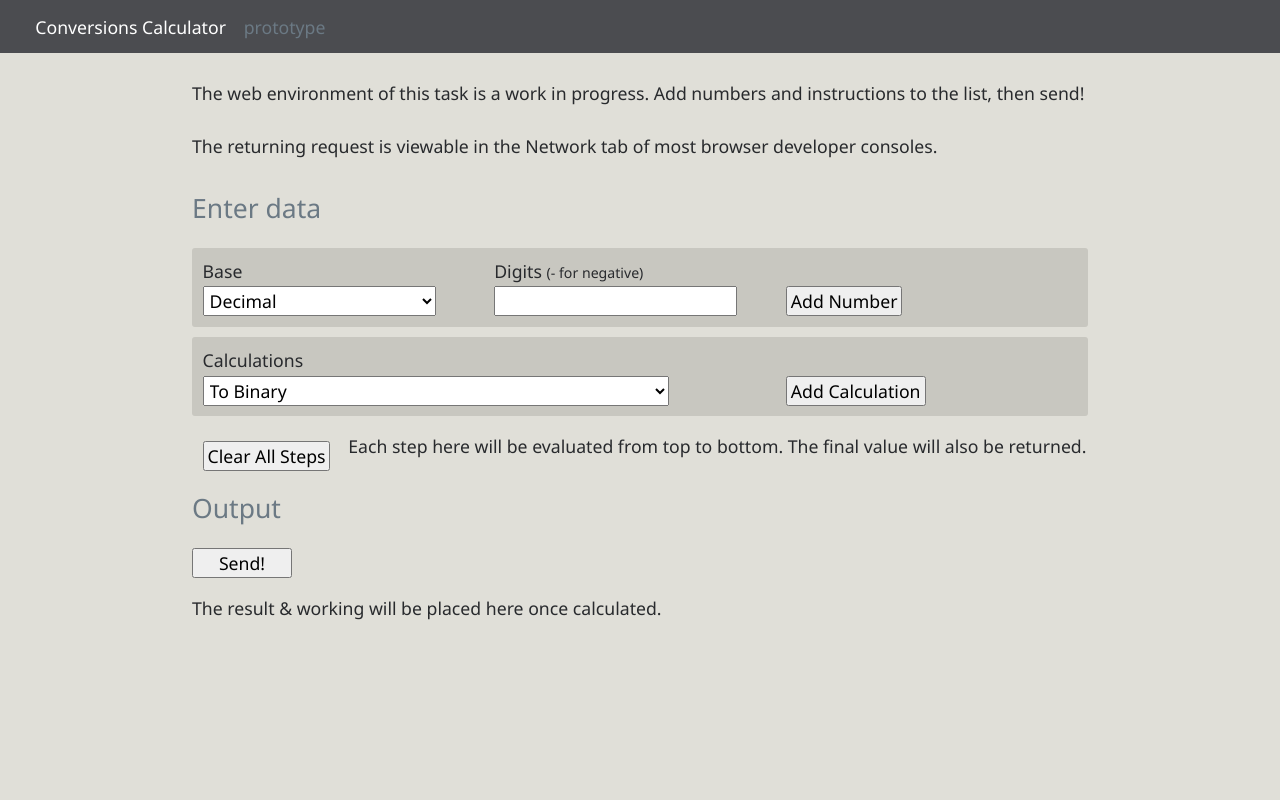
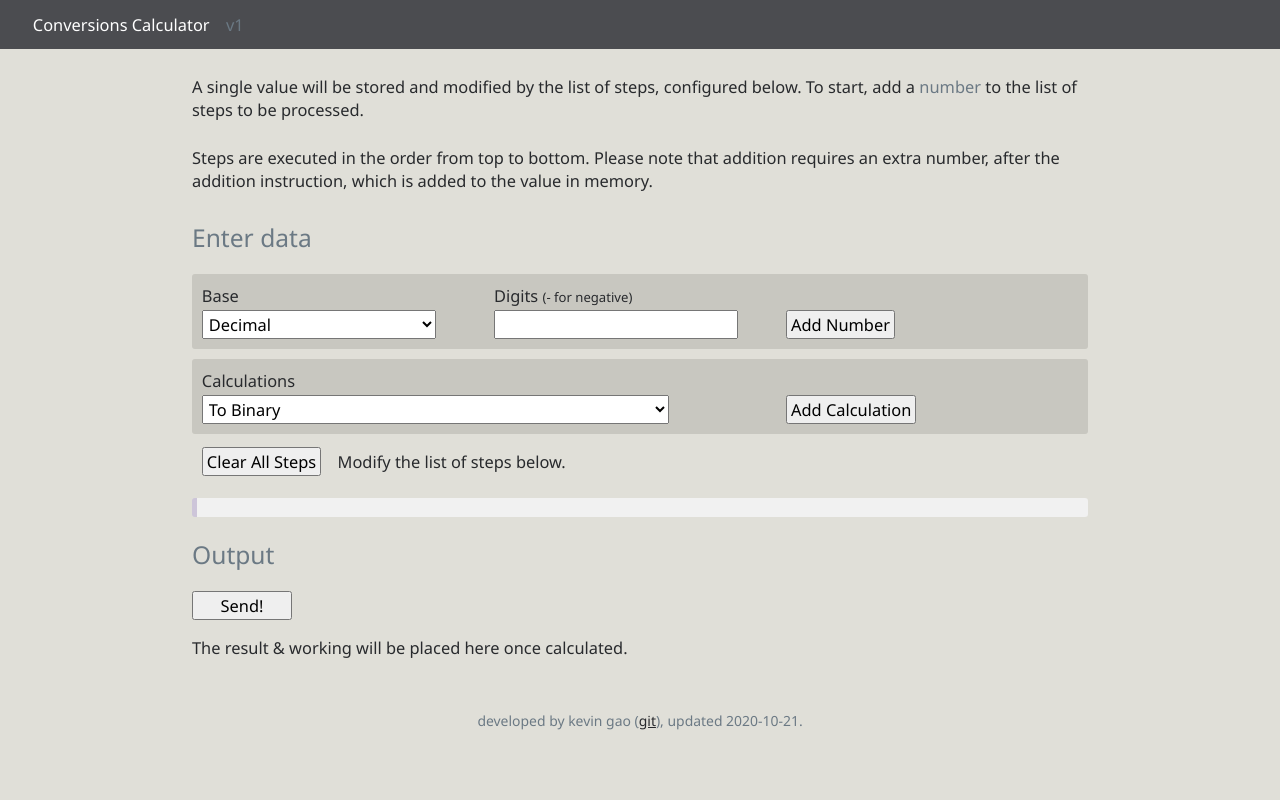
Before and after one commit to ageneric/conversion-calculator, a Flask app: page / in a window 1280 px wide. Run offline with Flask 2, Linux system fonts and the light colour scheme.

Commit message:
Generate working HTML
The response returns a list of HTML elements, representing each working step, which are added to the DOM.

Improved web app formatting. Fixed BCD not being counted as a valid base for conversion.

```diff
--- a/constants.py
+++ b/constants.py
@@ -8,7 +8,8 @@
 }
 
 BREAK_ON_ERROR = True
-SAVE_WORKING = True
+SAVE_WORKING = True  # Record the methods taken by the program.
+LOCAL_DEBUG = False  # Write the working log to a file & print to console.
 log_directory = 'data/working.log'
 
 name_binary = ('2', 'bin', 'binary')
@@ -17,7 +18,7 @@
 name_hexadecimal = ('16', 'hex', 'hexadecimal')
 name_bcd = ('bcd', 'binary coded decimal', 'packed')
 
-conversions = ('2', '8', '10', '16')
+conversions = ('2', '8', '10', '16', 'bcd')
 functions = ('add', 'numerals', 'value', 'pad_to_bytes',
              'one_complement', 'two_complement', 'sign_and_magnitude')
 
--- a/run_app.py
+++ b/run_app.py
@@ -1,7 +1,8 @@
 """Starts a Flask server for interacting with the program."""
 
 from flask import Flask, render_template, request
-from main import *
+from main import handle_request
+import json
 
 app = Flask(__name__)
 
@@ -13,20 +14,13 @@
 def calculation():
     if request.method == 'POST':
         json_items = request.get_json()
+        answer, method = handle_request(json_items)
 
-        try:
-            steps = parse_request(json_items)
-            answer, method = evaluate_steps(steps)
-        except Exception as generic_error:
-            print(generic_error)
-            answer, method = 'null', 'Error: ' + str(generic_error)
-
-        # Escape all strings. Cannot use single quotes, as JSON
-        # will only accept double quotes / escaped double quotes.
-        # TODO: switch to json module (None -> "null", escape quotes).
-        method = str(method).replace('"', r'\"').replace('\'', r'"')
-        result = f'"answer": "{answer}", "method": "{method}"'
-        result = '{' + result + '}'  # Format for JSON parsing.
+        # Form a valid, escaped JSON string with the data.
+        # In case of error during request handling, answer will be None.
+        # Its JSON equivalent will be parsed as null and warn the user.
+        result = {'answer': answer, 'method': method}
+        result = json.dumps(result)
         return result, 200
 
     return '', 200
--- a/static/main.js
+++ b/static/main.js
@@ -15,16 +15,15 @@
       console.log(xhr.responseText);
       response = JSON.parse(xhr.responseText);
       if (response.answer) {
-        // TODO: check for "null"
         document.getElementById('final').innerHTML = 'Final value: ' + response.answer;
-        alert(response.method);
+
+        document.getElementById('working').innerHTML = '';  // Clear any previous displayed text.
+        response.method.forEach(newULElementFromHTML);  // Add each element as a <ul> to working.
       }
       else {
-        document.getElementById('final').innerHTML = 'Responded with error.';
+        // Show the caught error message from failed step parsing/execution.
+        document.getElementById('final').innerHTML = response.method;
       }
-      /* working = createElementFromHTML(response.method);
-      document.innerHTML = '';  // Clear any previous displayed text.
-      document.getElementById('working').appendChild(working); */
     }
     else if (xhr.status !== 200) {
       alert('Request failed. Returned status of ' + xhr.status);
@@ -34,11 +33,10 @@
   xhr.send(JSON.stringify(items));
 }
 
-function createElementFromHTML(htmlString) {
-  var div = document.createElement('div');
-  div.innerHTML = htmlString;
-
-  return div.firstChild;
+function newULElementFromHTML(htmlString) {
+  var ul = document.createElement('ul');
+  ul.innerHTML = htmlString;
+  document.getElementById('working').appendChild(ul);
 }
 
 class AddStep extends React.Component {
@@ -57,14 +55,10 @@
   render() {
     // Generated code, read the equivalent in /jsx.
     return React.createElement("div",null,
-      React.createElement("div",{"class":"form"},
-        React.createElement("div",{"class":"flex-item"},React.createElement("label",{"for":"numeric-base"},"Base"),React.createElement("select",{id:"numeric-base",onChange:this.changeBase,value:this.state.base},React.createElement("option",{value:"2"},"Binary"),React.createElement("option",{value:"8"},"Octal"),React.createElement("option",{value:"10",selected:true},"Decimal"),React.createElement("option",{value:"16"},"Hexadecimal"),React.createElement("option",{value:"BCD"},"BCD"))),React.createElement("div",{"class":"flex-item"},React.createElement("label",{id:"numeric-digits"},"Digits ",React.createElement("span",{"class":"note"},"(- for negative)")),React.createElement("input",{type:"text",name:"numeric-digits",onChange:this.changeNumeric,value:this.state.numeric})),React.createElement("div",{"class":"flex-item"},React.createElement("button",{onClick:this.submitNumber},"Add Number"))),
-      React.createElement("div",{"class":"form"},
-        React.createElement("div",{"class":"flex-item-double"},React.createElement("label",{"for":"calculation"},"Calculations"),React.createElement("select",{id:"calculation",onChange:this.changeCalcType,value:this.state.calcType},React.createElement("option",{value:"2",selected:true},"To Binary"),React.createElement("option",{value:"8"},"To Octal"),React.createElement("option",{value:"10"},"To Decimal"),React.createElement("option",{value:"16"},"To Hexadecimal"),React.createElement("option",{value:"BCD"},"To BCD"),React.createElement("option",{value:"add"},"Add Next"),React.createElement("option",{value:"numerals"},"Display Numerals"),React.createElement("option",{value:"value"},"Display Base 10 Value"),React.createElement("option",{value:"pad_to_bytes"},"Display as Bytes"),React.createElement("option",{value:"sign_and_magnitude"},"Display Sign and Mag."),React.createElement("option",{value:"one_complement"},"Display One's Complement"),React.createElement("option",{value:"two_complement"},"Display Two's Complement"))),
-        React.createElement("div",{"class":"flex-item"},React.createElement("button",{onClick:this.submitCalc},"Add Calculation"))),
-      React.createElement("button",{id:"clear",onClick:this.clear},"Clear All Steps"),
-      React.createElement("p",null,"Each step here will be evaluated from top to bottom. The final value will also be returned."),
-      React.createElement(StepList,{items:this.state.items}));
+      React.createElement("div",{"class":"form"},React.createElement("div",{"class":"flex-item"},React.createElement("label",{"for":"numeric-base"},"Base"),React.createElement("select",{id:"numeric-base",onChange:this.changeBase,value:this.state.base},React.createElement("option",{value:"2"},"Binary"),React.createElement("option",{value:"8"},"Octal"),React.createElement("option",{value:"10",selected:true},"Decimal"),React.createElement("option",{value:"16"},"Hexadecimal"),React.createElement("option",{value:"BCD"},"BCD"))),React.createElement("div",{"class":"flex-item"},React.createElement("label",{id:"numeric-digits"},"Digits ",React.createElement("span",{"class":"note"},"(- for negative)")),React.createElement("input",{type:"text",name:"numeric-digits",onChange:this.changeNumeric,value:this.state.numeric})),React.createElement("div",{"class":"flex-item"},React.createElement("button",{onClick:this.submitNumber},"Add Number"))),
+      React.createElement("div",{"class":"form"},React.createElement("div",{"class":"flex-item-double"},React.createElement("label",{"for":"calculation"},"Calculations"),React.createElement("select",{id:"calculation",onChange:this.changeCalcType,value:this.state.calcType},React.createElement("option",{value:"2",selected:true},"To Binary"),React.createElement("option",{value:"8"},"To Octal"),React.createElement("option",{value:"10"},"To Decimal"),React.createElement("option",{value:"16"},"To Hexadecimal"),React.createElement("option",{value:"BCD"},"To BCD"),React.createElement("option",{value:"add"},"Add Next"),React.createElement("option",{value:"numerals"},"Display Numerals"),React.createElement("option",{value:"value"},"Display Base 10 Value"),React.createElement("option",{value:"pad_to_bytes"},"Display as Bytes"),React.createElement("option",{value:"sign_and_magnitude"},"Display Sign and Mag."),React.createElement("option",{value:"one_complement"},"Display One's Complement"),React.createElement("option",{value:"two_complement"},"Display Two's Complement"))),React.createElement("div",{"class":"flex-item"},React.createElement("button",{onClick:this.submitCalc},"Add Calculation"))),React.createElement("button",{id:"clear",onClick:this.clear},"Clear All Steps"),React.createElement("p",null,"Modify the list of steps below."),
+      React.createElement(StepList,{items:this.state.items})
+    );
   }
 
   clear(e) {
@@ -141,7 +135,7 @@
       null,
       this.props.items.map(item => React.createElement(
         "li",
-        { key: item.id },
+        { key: item.id, class: "step" },
         item.string
       ))
     );
--- a/static/styles.css
+++ b/static/styles.css
@@ -1,6 +1,6 @@
 :root {
-  font-size: 16px;
-  font-size: calc(10px + 0.6vmax);
+  font-size: 15px;
+  font-size: calc(10px + 0.5vmax);
 
   --bar: #4b4c50;
   --theme-primary: #6b7984;
@@ -35,12 +35,20 @@
 }
 
 p {
-  padding-bottom: 0.6em;
+  padding-bottom: 0.5em;
 }
 
-h2 {
+h2, h3 {
   font-weight: lighter;
   color: var(--theme-primary);
+}
+
+a {
+  color: var(--text-main);
+  transition: background-color linear 0.3s;
+}
+a:hover {
+  background-color: #f1f1f1;
 }
 
 button, input, select, textarea {
@@ -63,12 +71,12 @@
 ol, ul {
   border-left: 5px solid #cdc5d9;
   background-color: #f1f1f1;
+  padding: 0.6em 0;
   border-radius: 3px;
 }
 
 #clear {
   float: left;
-  margin-top: 0.8em;
   margin-left: 0.6em;
   margin-right: 1em;
 }
@@ -118,18 +126,23 @@
   flex: 2;
 }
 
-.working {
-  padding-left: 3em;
+li.step {
+  padding-left: 2em;
 }
 
-.working-double {
-  padding-left: 1.5em;
-  list-style: circle;
+li.working-header {
+  list-style: none;
 }
 
-.working-header {
+li.working {
+  list-style: circle;
+  padding-left: 2em;
+}
+
+li.working-small {
   color: var(--theme-primary);
-  list-style: none;
+  font-size: 0.85rem;
+  padding-left: 2rem;
 }
 
 #top {
@@ -139,7 +152,15 @@
   z-index: 1;
 }
 
-@media only screen and (max-width: 30em) {
+#footer-text {
+  padding-top: 0.8rem;
+  font-size: 0.85rem;
+  margin-right: auto;
+  margin-left: auto;
+  color: var(--theme-primary);
+}
+
+@media only screen and (max-width: 575px) {
   .text {
     margin-right: 0px;
     margin-left: 0px;
--- a/templates/index.html
+++ b/templates/index.html
@@ -7,11 +7,13 @@
 </head>
 <body>
   <div id="top" class="bar">
-    <div class="bar-item">Conversions Calculator</div><div class="bar-item highlight">prototype</div>
+    <div class="bar-item">Conversions Calculator</div><div class="bar-item highlight">v1</div>
   </div>
   <div class="text">
-    <p>The web environment of this task is a work in progress. Add numbers and instructions to the list, then send!</p>
-    <p>The returning request is viewable in the Network tab of most browser developer consoles.</p>
+    <p>A single value will be stored and modified by the list of steps, configured below.
+       To start, add a <span class="highlight">number</span> to the list of steps to be processed.</p>
+    <p>Steps are executed in the order from top to bottom. Please note that addition requires an extra number,
+       after the addition instruction, which is added to the value in memory.</p>
     <h2>Enter data</h2>
     <div id="step-picker"></div>
 
@@ -22,6 +24,7 @@
       <div id="working"></div>
     </div>
   </div>
+  <p id="footer-text">developed by kevin gao (<a href="https://github.com/ageneric/conversion-calculator/">git</a>), updated 2020-10-21.</p>
 </body>
 
 <!-- js -->
```
Also changed, not shown: main.py (+19 -5 lines), working.py (+17 -17 lines).
